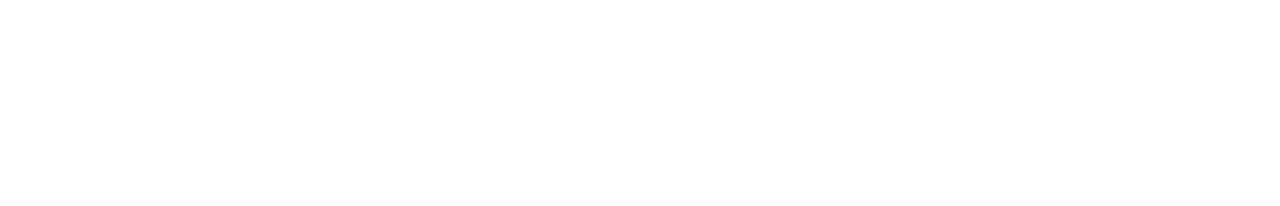
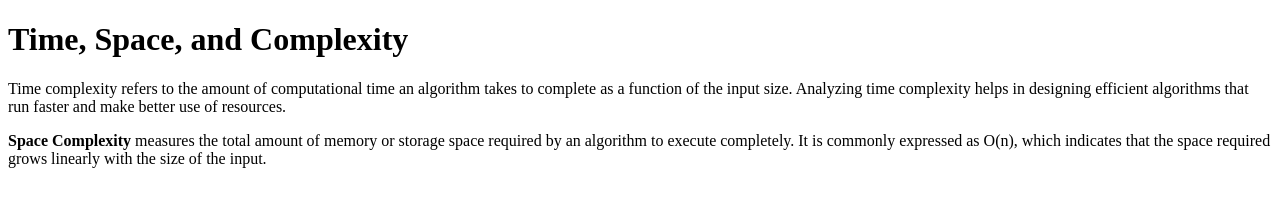
Before and after one commit to acciojob/time-and-space-complexity-vibhuti12narayan, a website: page main.html in a window 1280 px wide. Drawn offline with Linux system fonts and the light colour scheme.

Commit message:
created a submission

```diff
--- a/main.html
+++ b/main.html
@@ -1,5 +1,4 @@
 <!DOCTYPE html>
-
 <html>
 
 <head>
@@ -7,10 +6,13 @@
 </head>
 
 <body>
-	<!-- the entire body must be written by student -->
-    <script type="text/javascript" src="./script.js">
-</script>
+	<h1>Time, Space, and Complexity</h1>
 
+	<p>Time complexity refers to the amount of computational time an algorithm takes to complete as a function of the input size. Analyzing time complexity helps in designing efficient algorithms that run faster and make better use of resources.</p>
+
+	<p><b>Space Complexity</b> measures the total amount of memory or storage space required by an algorithm to execute completely. It is commonly expressed as O(n), which indicates that the space required grows linearly with the size of the input.</p>
+
+	<script type="text/javascript" src="./script.js"></script>
 </body>
 
 </html>
```
